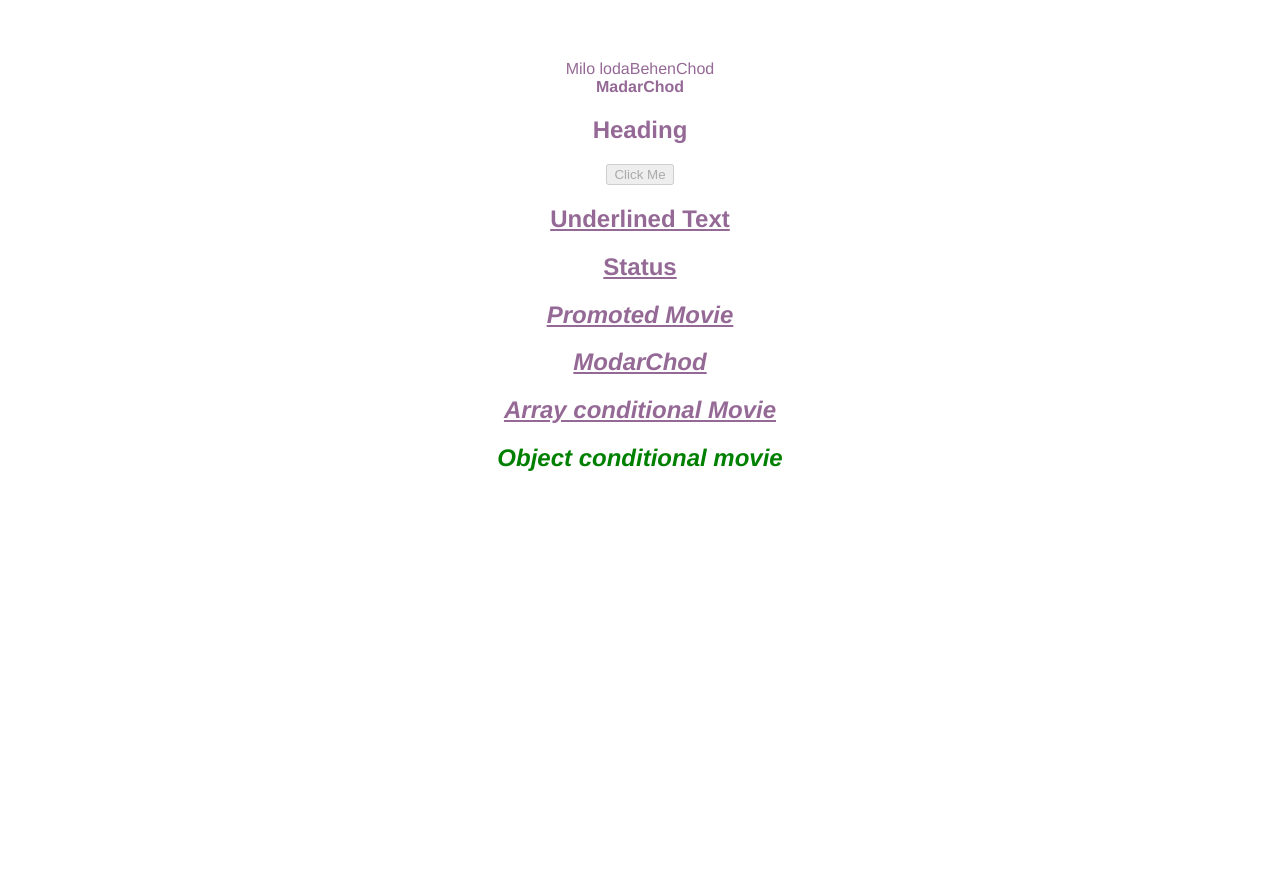
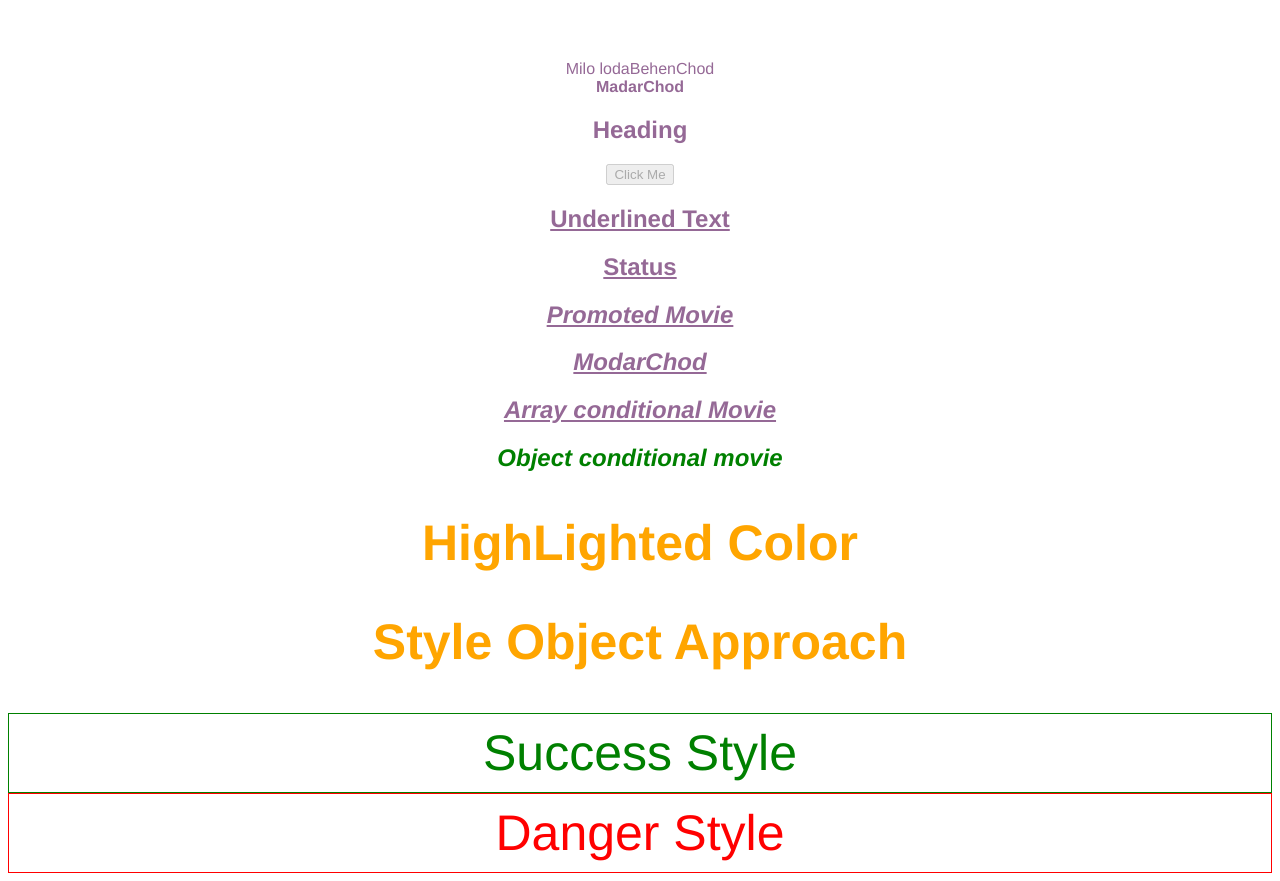
Before and after one commit to Rhythm-08/Vue-js-first-App, a Vue app: page / in a window 1280 px wide. Before the commit the page ends 800 px from the top, so only its background shows below. Built offline with nearby package versions, Linux system fonts and the light colour scheme.

Commit message:
learnging short hand v-bind

```diff
--- a/src/App.vue
+++ b/src/App.vue
@@ -5,19 +5,26 @@
   <!-- <div v-text="channel"></div> This is another way to print data -->
   <div v-html="channel"></div> <!-- This is another way to print data -->
   <!-- <div v-html="hack"></div> This is another way to print data -->
-  <h2 v-bind:id="headingID">Heading</h2>
-  <button v-bind:disabled="isDisabled"> Click Me </button>
+  <h2 :id="headingID">Heading</h2>
+  <button :disabled="isDisabled"> Click Me </button>
   <h2 class="underline">Underlined Text</h2>
-  <h2 class="underline" v-bind:class="status">Status</h2>
-  <h2 class="underline" v-bind:class="isPromoted?'promoted':'notPromoted'">Promoted Movie</h2>
-  <h2 v-bind:class="['underline','promoted']">ModarChod</h2>
-  <h2 v-bind:class="[isPromoted && 'promoted', 'underline']">Array conditional Movie</h2>
-  <h2 v-bind:class="{
-    promoted:isPromoted,
-    new :!isSoldOut
+  <h2 class="underline" :class="status">Status</h2>
+  <h2 class="underline" :class="isPromoted ? 'promoted' : 'notPromoted'">Promoted Movie</h2>
+  <h2 :class="['underline', 'promoted']">ModarChod</h2>
+  <h2 :class="[isPromoted && 'promoted', 'underline']">Array conditional Movie</h2>
+  <h2 :class="{
+    promoted: isPromoted,
+    new: !isSoldOut
   }">
     Object conditional movie
   </h2>
+  <h2 :style="{
+    color:highLightColor,
+    fontSize:headerSize
+  }">HighLighted Color</h2>
+  <h2 :style="headerStyleObject">Style Object Approach</h2>
+  <div :style="[baseStyleObject,successStyleObject]">Success Style</div>
+  <div :style="[baseStyleObject,dangerStyleObject]">Danger Style</div>
 </template>
 
 
@@ -37,10 +44,30 @@ export default {
       channel: '<b>MadarChod</b>',
       hack: `<a onclick="alert('Tere Toh Lag Gye Sale')">Lag Gaye Lode </a>`,
       headingID: 'Heading',
-      isDisabled:true,
-      status:'success',
-      isPromoted:true,
-      isSoldOut:false
+      isDisabled: true,
+      status: 'success',
+      isPromoted: true,
+      isSoldOut: false,
+      highLightColor:'orange',
+      headerSize: '50px',
+      headerStyleObject:{
+        color:'orange',
+        fontSize:'50px'
+      },
+      baseStyleObject:{
+        padding:'10px',
+        fontSize:'50px'
+      },
+      successStyleObject:{
+        color:'green',
+        backgroundColor:'light-green',
+        border:'1px solid green'
+      },
+      dangerStyleObject:{
+        color:'red',
+        backgroundColor:"light-red",
+        border:'1px solid red'
+      }
 
     }
   }
@@ -59,16 +86,18 @@ export default {
   margin-top: 60px;
 }
 
-.underline{
+.underline {
   text-decoration: underline;
 }
 
 .promoted {
   font-style: italic;
 }
-.notPromoted{
+
+.notPromoted {
   font-style: bold;
 }
+
 .new {
   color: green;
 }
```
